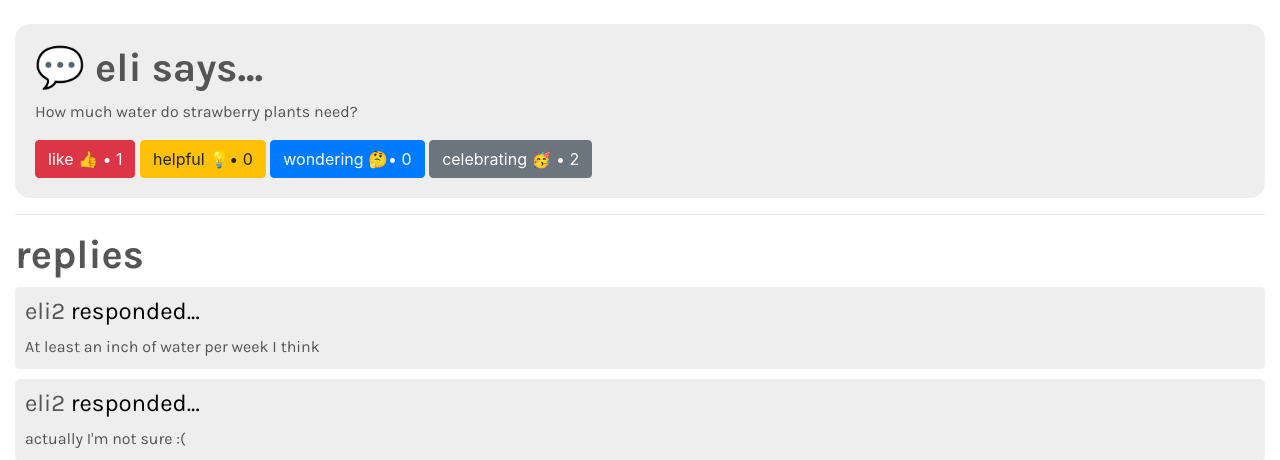
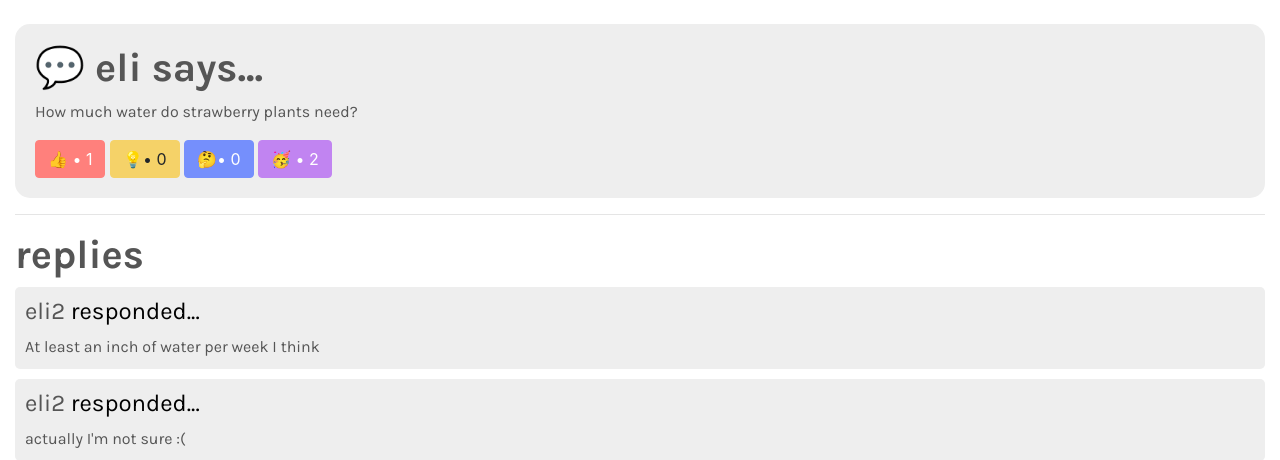
Before and after one commit to elibrowne/django-project, a Django app: page /post/1/ in a window 1280 px wide. Shown: the part 80-540 px from the top of the page. Run offline with Django 3.2, Linux system fonts and the light colour scheme; data comes from the database, SQL or seed files in the repository; some libraries are stand-ins or nearby versions.

Commit message:
Finished styling form buttons (for now)

```diff
--- a/final/plants/static/plants/style.css
+++ b/final/plants/static/plants/style.css
@@ -101,3 +101,43 @@ p {
 	padding-bottom: 9px;
 	border-radius: 15px;
 }
+
+#like {
+	background: #FF807C;
+	border: 1px solid #FF807C;
+}
+
+#like:hover {
+	background: #FFA099;
+	border: 1px solid #FFA099;
+}
+
+#helpful {
+	background: #F5D268;
+	border: 1px solid #F5D268;
+}
+
+#helpful:hover {
+	background: #FFEFA2;
+	border: 1px solid #FFEFA2;
+}
+
+#wonder {
+	background: #758FFC;
+	border: 1px solid #758FFC;
+}
+
+#wonder:hover {
+	background: #A2C4FC;
+	border: 1px solid #A2C4FC;
+}
+
+#celebrate {
+	background: #C184F1;
+	border:1px solid #C184F1;
+}
+
+#celebrate:hover {
+	background: #DB9EFF;
+	border: 1px solid #DB9EFF;
+}
--- a/final/plants/templates/post.html
+++ b/final/plants/templates/post.html
@@ -47,7 +47,7 @@
 			<div class="postfocus" style="padding-bottom: 20px;"> <!-- postfocus with buttons needs 20px bottom padding -->
 				<h1> &#128172; <a href="/user/{{ post.author }}"> {{ post.author }}</a> says... </h1>
 				<p> {{ post.post_content }} </p>
-				<button id="like" class="btn btn-danger" type="submit"> like &#128077; • 1</button> <button id="helpful" class="btn btn-warning" type="submit"> helpful &#128161;• 0</button> <button id="wonder" class="btn btn-primary" type="submit"> wondering &#129300;• 0</button> <button id="celebrate" class="btn btn-secondary" type="submit"> celebrating 🥳 • 2</button>
+				<button id="like" class="btn btn-danger" type="submit"> &#128077; • 1</button> <button id="helpful" class="btn btn-warning" type="submit"> &#128161;• 0</button> <button id="wonder" class="btn btn-primary" type="submit"> &#129300;• 0</button> <button class="btn btn-primary" id="celebrate" type="submit"> 🥳 • 2</button>
 			</div>
 			<hr />
 			<h1> replies </h1>
```
